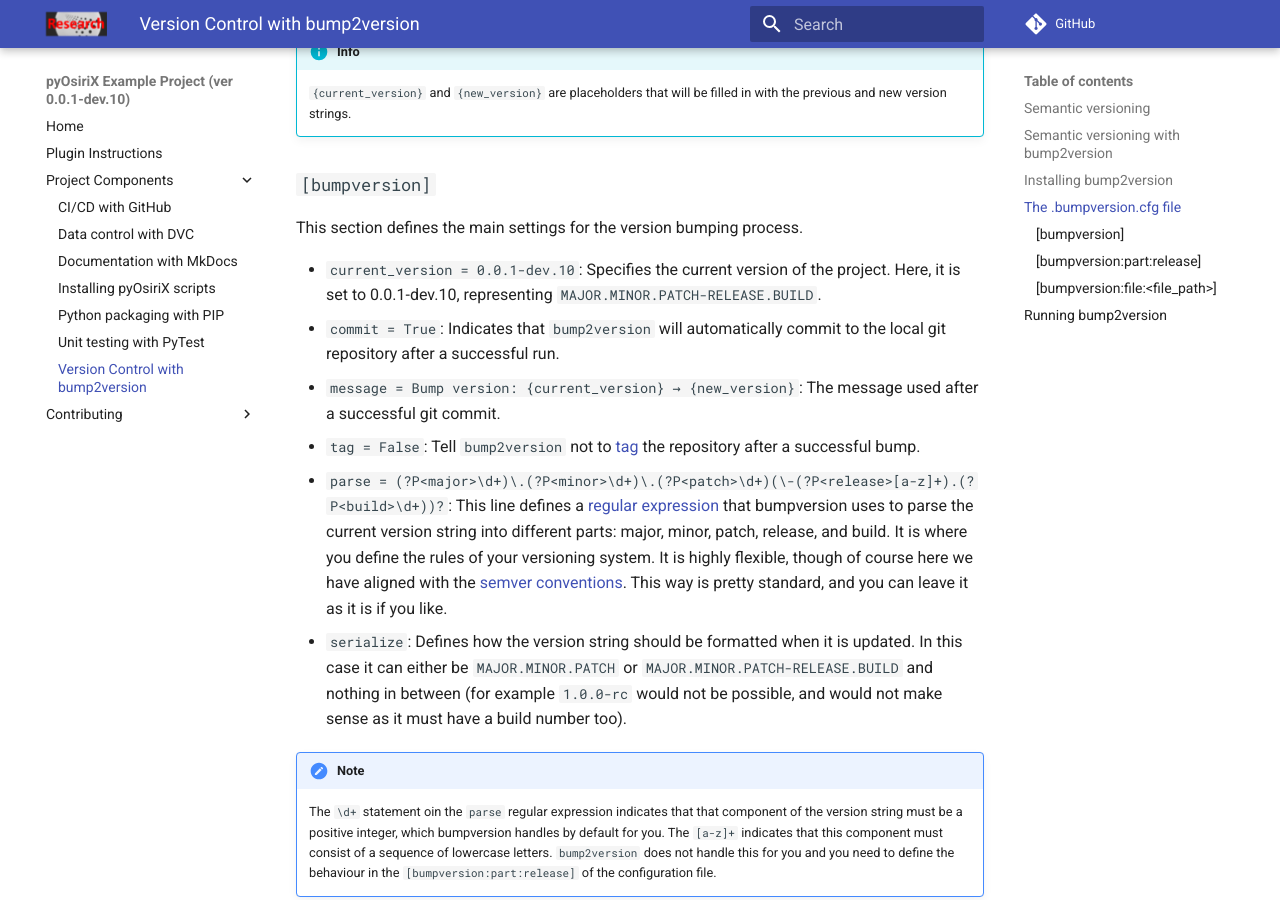
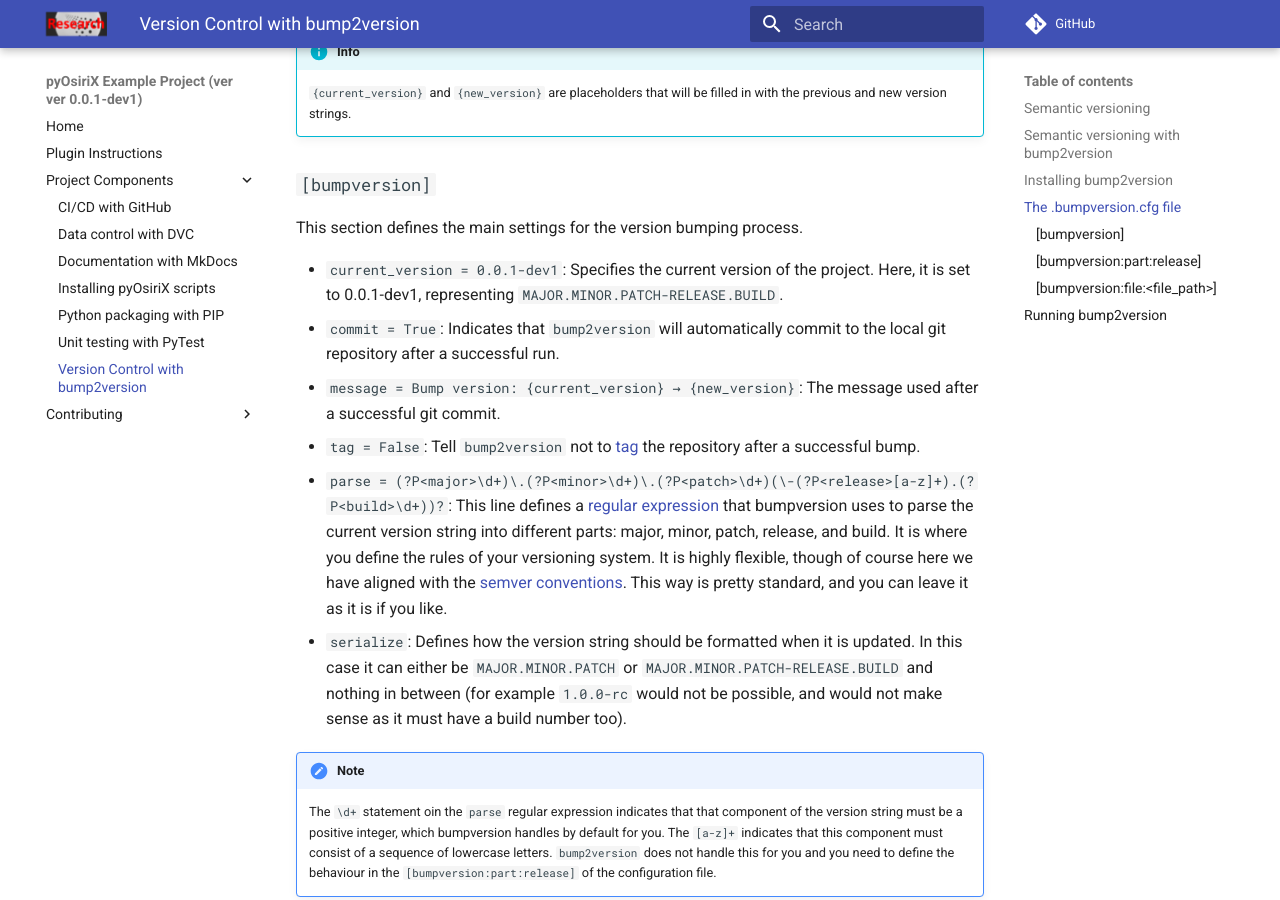
Before and after one commit to osirixgrpc/pyosirix_example_project, an MkDocs documentation site: the page built from docs/bumpversion.md, in a window 1280 px wide and 900 px high, scrolled down 3959 px. Built offline with MkDocs 1.6.1 and Material for MkDocs 9.7.7, drawn with Linux system fonts in a browser that asks for light colours; comment, search, counter and statistics services are not loaded; some of the changed text lies outside the part shown.

Commit message:
Bump version: 0.0.1-dev.10 → 0.0.1-dev11

```diff
--- a/docs/bumpversion.md
+++ b/docs/bumpversion.md
@@ -113,7 +113,7 @@
 ### `[bumpversion]`
 This section defines the main settings for the version bumping process.
 
- - `current_version = 0.0.1-dev.10`: Specifies the current version of the project. Here, it is set to 0.0.1-dev.10,
+ - `current_version = 0.0.1-dev1`: Specifies the current version of the project. Here, it is set to 0.0.1-dev1,
     representing `MAJOR.MINOR.PATCH-RELEASE.BUILD`.
  - `commit = True`: Indicates that `bump2version` will automatically commit to the local git repository after a
     successful run.
--- a/mkdocs.yaml
+++ b/mkdocs.yaml
@@ -1,6 +1,6 @@
 # This provides configuration for mkdocs documentation generation.
 # For more configuration options, see https://www.mkdocs.org/user-guide/configuration/
-site_name: pyOsiriX Example Project (ver 0.0.1-dev.10)
+site_name: pyOsiriX Example Project (ver ver 0.0.1-dev1)
 site_url:
 repo_url: https://github.com/osirixgrpc/pyosirix_example_project
 docs_dir: "docs"
--- a/pyosirix_example/__init__.py
+++ b/pyosirix_example/__init__.py
@@ -1,4 +1,4 @@
-__version__ = "0.0.1-dev.10"
+__version__ = "__version__ = "0.0.1-dev1""
 __author__ = "Matthew D Blackledge"
 __maintainer__ = "Matthew D Blackledge"
 __license__ = "MIT"
--- a/pyproject.toml
+++ b/pyproject.toml
@@ -5,7 +5,7 @@
 
 [project]
 name = "pyosirix_example_project"
-version = "0.0.1-dev.10"
+version = "0.0.1-dev1"
 description = "An example of a Python project that can be used to install into OsiriX"
 authors = [
     { name = "Matthew D Blackledge", email = "matthew.blackledge@icr.ac.uk" }
```
Also changed, not shown: .bumpversion.cfg, 5 other files.
